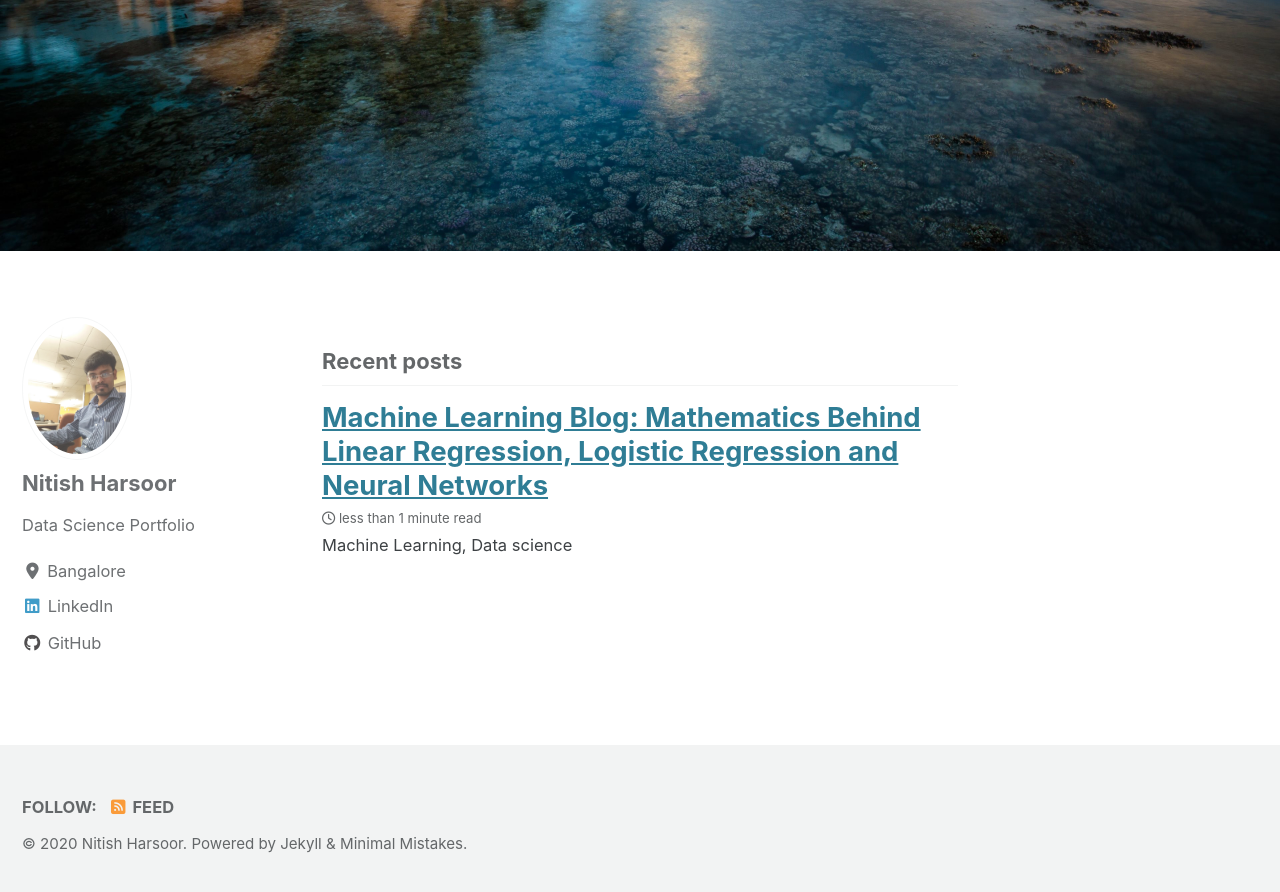
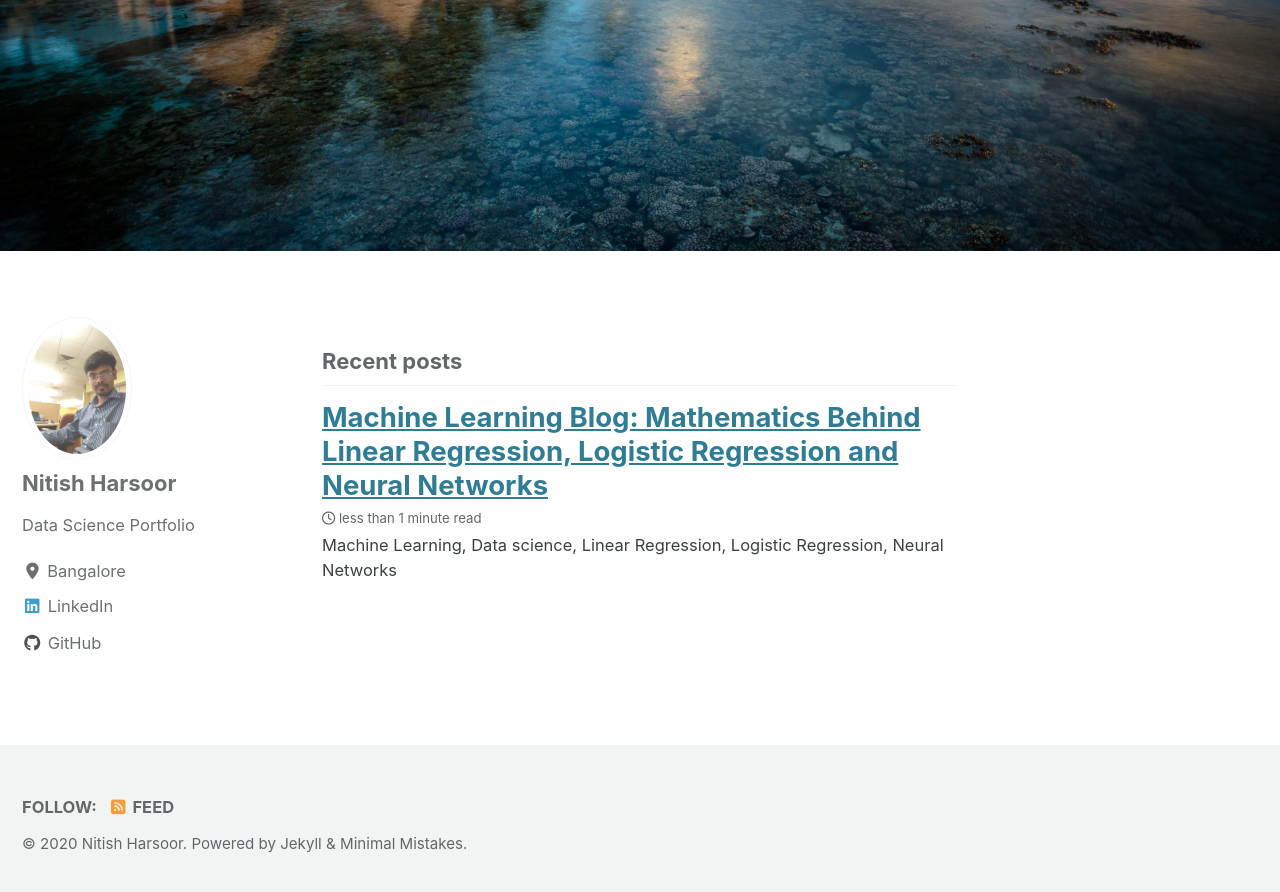
Before and after one commit to nitishkmr005/nitishkmr005.github.io, a Jekyll site: the page built from index.html, in a window 1280 px wide and 900 px high, scrolled down 558 px. Shown: the top 892 px of the window. Built offline with Jekyll 4.4.1, drawn with Linux system fonts in a browser that asks for light colours; cached includes are drawn as plain includes; nearby versions of some CDN libraries; the list of posts is cut into pages by our own code.

Commit message:
new changes

```diff
--- a/_posts/2020-06-10-Capstone.md
+++ b/_posts/2020-06-10-FirstBlog.md
@@ -4,7 +4,7 @@ date: 2020-06-10
 tags: [machine learning, data science, neural networks, computer vision]
 header:
    image: "/images/image.jpg"
-excerpt: "Machine Learning, Data science"
+excerpt: "Machine Learning, Data science, Linear Regression, Logistic Regression, Neural Networks"
 ---
 ## 1) Hypothesis Function, Cost Function, Gradients, Thetas/Weights for Simple Linear Regression
 
```
